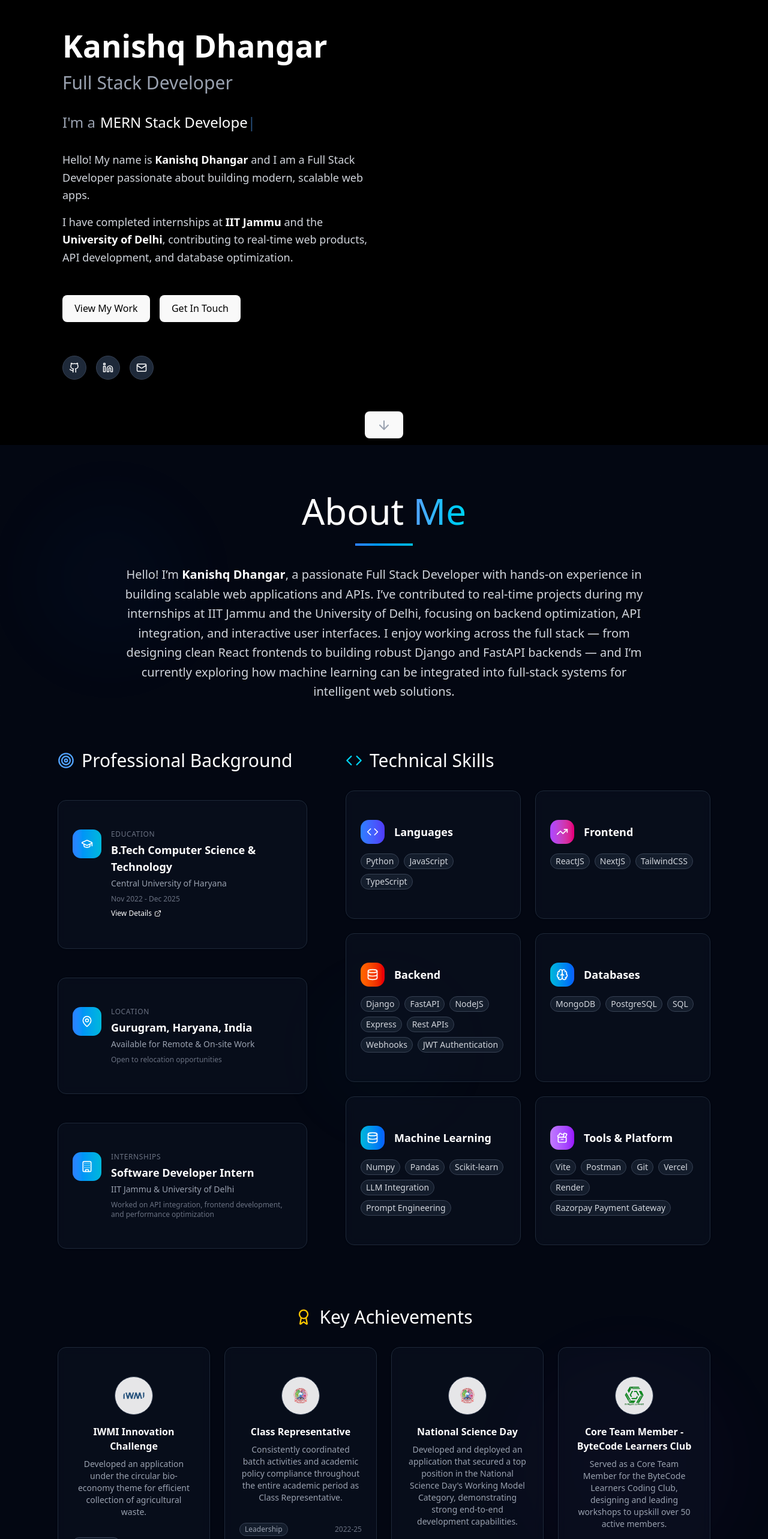
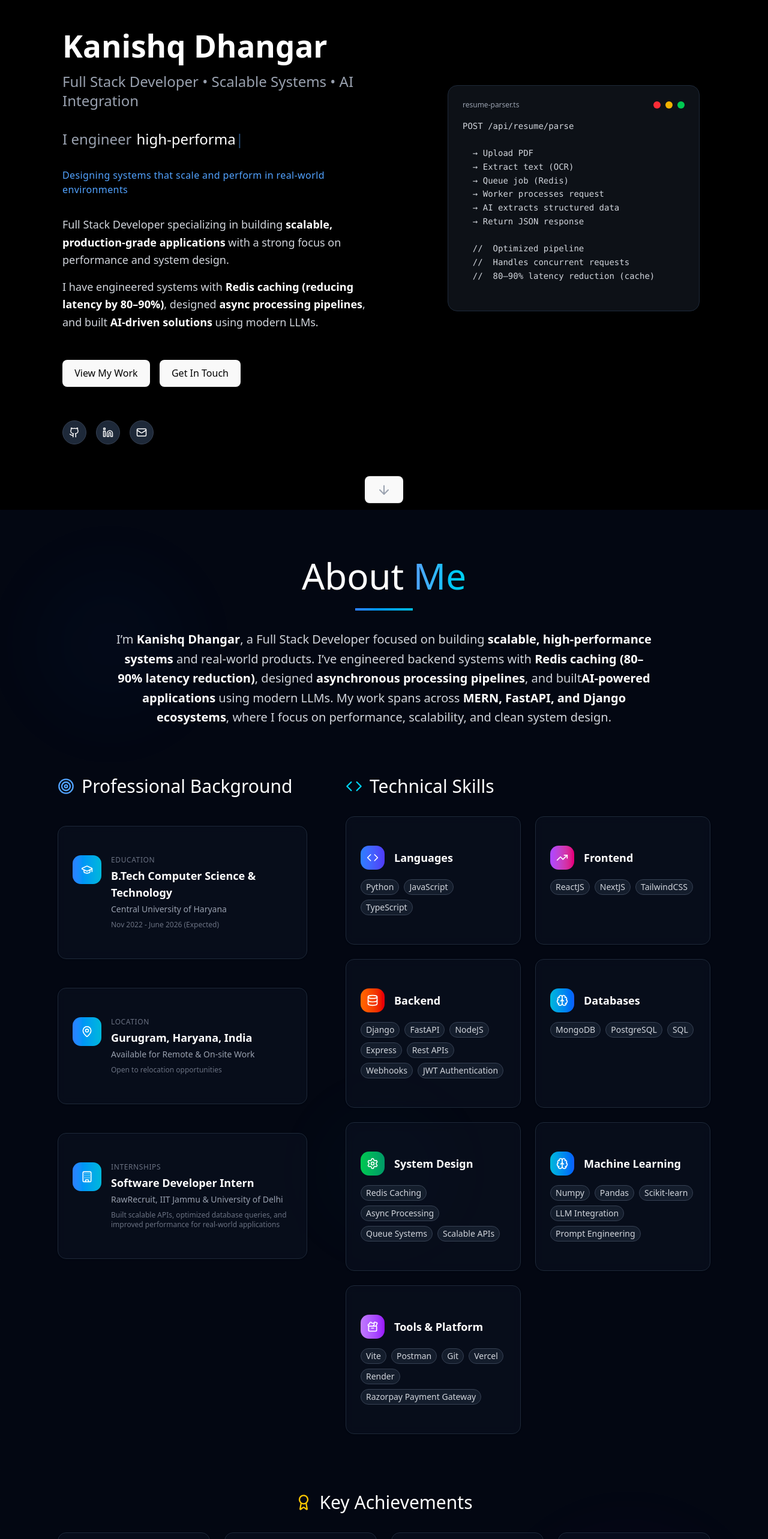
Before and after one commit to kanishqdhangar/portfolio, a React (Vite) app: page / in a window 1280 px wide. Shown: the part 80-2646 px from the top of the page at 60% size. Built offline with nearby package versions, Linux system fonts and the light colour scheme.

Commit message:
Updated content

```diff
--- a/src/components/About.tsx
+++ b/src/components/About.tsx
@@ -1,4 +1,4 @@
-import { Code, Database, Brain, TrendingUp, Award, MapPin, GraduationCap, Building, ExternalLink, Target, ToolCase } from 'lucide-react';
+import { Code, Database, Settings , Brain, TrendingUp, Award, MapPin, GraduationCap, Building, ExternalLink, Target, ToolCase } from 'lucide-react';
 import { Badge } from '@/components/ui/badge';
 import { Card, CardContent } from '@/components/ui/card';
 
@@ -30,8 +30,14 @@ const skills = [
     items: ['MongoDB', 'PostgreSQL', 'SQL']
   },
   {
+    category: 'System Design',
+    icon: Settings,
+    color: 'from-green-500 to-emerald-600',
+    items: ['Redis Caching', 'Async Processing', 'Queue Systems', 'Scalable APIs']
+  },
+  {
     category: 'Machine Learning',
-    icon: Database ,
+    icon: Brain,
     color: 'from-cyan-500 to-blue-600',
     items: ['Numpy', 'Pandas', 'Scikit-learn', 'LLM Integration', 'Prompt Engineering']
   },
@@ -63,7 +69,7 @@ const achievements = [
   {
     logo: "/cuh_logo.png",
     title: 'National Science Day',
-    description: 'Developed and deployed an application that secured a top position in the National Science Day\'s Working Model Category, demonstrating strong end-to-end development capabilities.',
+    description: 'Built and deployed a full-stack application in the National Science Day\'s Working Model Category, demonstrating strong end-to-end development capabilities.',
     year: '2024',
     category: 'Innovation',
     certificateLink: 'https://drive.google.com/file/d/1W82I-43e-wAxqbN2Yk3O7iPZIQsfDfEJ/view?usp=sharing'
@@ -84,7 +90,7 @@ const backgroundInfo = [
     label: 'Education',
     value: 'B.Tech Computer Science & Technology',
     subtitle: 'Central University of Haryana',
-    details: 'Nov 2022 - Dec 2025',
+    details: 'Nov 2022 - June 2026 (Expected)',
     link: '#'
   },
   {
@@ -99,8 +105,8 @@ const backgroundInfo = [
     icon: Building,
     label: 'Internships',
     value: 'Software Developer Intern',
-    subtitle: 'IIT Jammu & University of Delhi',
-    details: 'Worked on API integration, frontend development, and performance optimization',
+    subtitle: 'RawRecruit, IIT Jammu & University of Delhi',
+    details: 'Built scalable APIs, optimized database queries, and improved performance for real-world applications',
     link: null
   },
 
@@ -137,11 +143,15 @@ const AboutHeader = () => (
     </h2>
     <div className="w-24 h-1 bg-gradient-to-r from-blue-500 to-cyan-500 mx-auto mb-8"></div>
     <p className="text-lg sm:text-xl text-gray-300 max-w-4xl mx-auto leading-relaxed">
-      Hello! I’m <span className="font-semibold text-white">Kanishq Dhangar</span>, a passionate Full Stack Developer with hands-on experience in building
-      scalable web applications and APIs. I’ve contributed to real-time projects during my internships at IIT Jammu and the University of Delhi, focusing on
-      backend optimization, API integration, and interactive user interfaces. I enjoy working across the full stack — from designing clean React frontends to
-      building robust Django and FastAPI backends — and I’m currently exploring how machine learning can be integrated into full-stack systems for intelligent
-      web solutions.
+      I’m <span className="font-semibold text-white">Kanishq Dhangar</span>, a Full Stack Developer focused on building
+      <span className="font-semibold text-white"> scalable, high-performance systems</span> and real-world products.
+
+      I’ve engineered backend systems with <span className="font-semibold text-white">Redis caching (80–90% latency reduction)</span>,
+      designed <span className="font-semibold text-white">asynchronous processing pipelines</span>, and built
+      <span className="font-semibold text-white">AI-powered applications</span> using modern LLMs.
+
+      My work spans across <span className="font-semibold text-white">MERN, FastAPI, and Django ecosystems</span>,
+      where I focus on performance, scalability, and clean system design.
     </p>
   </div>
 );
@@ -174,7 +184,7 @@ const About = () => {
                     <p className="text-base sm:text-lg font-semibold text-white mb-1 break-words">{info.value}</p>
                     <p className="text-sm text-gray-400 mb-2">{info.subtitle}</p>
                     <p className="text-xs text-gray-500">{info.details}</p>
-                    {info.link && (
+                    {/* {info.link && (
                       <a
                         href={info.link}
                         target="_blank"
@@ -183,7 +193,7 @@ const About = () => {
                       >
                         View Details <ExternalLink size={12} className="ml-1" />
                       </a>
-                    )}
+                    )} */}
                   </div>
                 </CardContent>
               </Card>
--- a/src/components/Contact.tsx
+++ b/src/components/Contact.tsx
@@ -135,7 +135,7 @@ const Contact = () => {
                     className="border-gray-950 bg-gray-900 text-white hover:bg-gray-700"
                     asChild
                   >
-                    <a href="https://drive.google.com/file/d/1tcC5zRNTbRYPD0DwIJn3vFaA914WK1XX/view?usp=sharing" target="_blank" rel="noopener noreferrer" className="text-white">
+                    <a href="https://drive.google.com/drive/folders/19E2EzDrnKLfWJdWaV8wPFzPF7Or6bwEX?usp=drive_link" target="_blank" rel="noopener noreferrer" className="text-white">
                       View Resume
                     </a>
                   </Button>
--- a/src/components/Experience.tsx
+++ b/src/components/Experience.tsx
@@ -14,12 +14,47 @@ const Experience = () => {
   const experiences = [
     {
       title: "Software Developer Intern",
+      company: "Raw Recruit",
+      period: "January 2026 – Present",
+      location: "Remote",
+      type: "Full Stack Development",
+      description:
+        "Building production-grade web applications and scalable backend systems, focusing on performance optimization and real-world deployment.",
+      achievements: [
+        "Developed a production-ready MERN e-commerce platform with JWT authentication, Razorpay payments, order tracking, and admin dashboard.",
+        "Designed scalable backend APIs and optimized database queries for high-traffic handling.",
+        "Implemented Redis caching, reducing API response latency by 80–90%.",
+        <>
+          Delivered a real estate web platform{" "}
+          <a
+            href="https://nirvayadevbhoomi.in/"
+            target="_blank"
+            rel="noopener noreferrer"
+            className="text-blue-400 hover:text-blue-300 underline inline-flex items-center gap-1"
+          >
+            Nirvaya Devbhoomi
+          </a>{" "}
+          with modern UI and scalable architecture using TypeScript.
+        </>
+      ],
+      technologies: [
+        "MongoDB",
+        "Express",
+        "React",
+        "Node.js",
+        "TypeScript",
+        "Redis",
+        "Razorpay"
+      ],
+    },
+    {
+      title: "Software Developer Intern",
       company: "Indian Institute of Technology (IIT), Jammu",
       period: "July 2024 – August 2024",
-      location: "Jammu, India",
+      location: "MNIT, Jaipur",
       type: "Software Development",
       description:
-        "Developed a web application ‘InternHub’ designed for hiring interns, managing internships, and tracking applications.",
+        "Built an internship management platform enabling hiring workflows, application tracking, and recruiter-student interaction.",
       achievements: [
         "Developed core features for an intern hiring portal InternHub using React and Django.",
         "Integrated RESTful APIs and optimized database queries using PostgreSQL. ",
@@ -39,7 +74,7 @@ const Experience = () => {
       location: "Delhi, India",
       type: "Software Development",
       description:
-        "Developed a web application ‘BioSoft Lookup’ which assists researchers in finding softwares for their needs under the guidance of Dr.  Asani Bhaduri using React, Django and PostgreSQL.",
+        "Engineered a research software discovery platform enabling efficient search and filtering for academic use cases.",
       achievements: [
         "Built a scalable React frontend and integrated Django REST APIs for seamless backend communication.",
         "Designed optimized PostgeSQL models and implemented advanced search & filtering for faster data retrieval.",
--- a/src/components/Hero.tsx
+++ b/src/components/Hero.tsx
@@ -3,7 +3,11 @@ import { ArrowDown, Github, Linkedin, Mail } from 'lucide-react';
 
 const Hero = () => {
   const [displayText, setDisplayText] = useState('');
-  const roles = ['Full Stack Developer', 'MERN Stack Developer', 'Software Engineer', 'Frontend Developer', 'Python Developer'];
+  const roles = ["scalable backend systems",
+                  "high-performance web applications",
+                  "real-time systems with Socket.IO",
+                  "AI-powered products using LLMs"
+                ];
   const [currentRoleIndex, setCurrentRoleIndex] = useState(0);
   const [isTyping, setIsTyping] = useState(true);
 
@@ -59,36 +63,39 @@ const Hero = () => {
           <div className="grid grid-cols-1 lg:grid-cols-2 gap-8 lg:gap-12 items-center">
 
             {/* Left Content */}
-            <div className="space-y-6 lg:space-y-8 order-2 lg:order-1 ml-6 sm:ml-10 lg:ml-18 mt-24 sm:mt-26 lg:mt-32">
+            <div className="space-y-6 lg:space-y-8 order-1 lg:order-1 ml-6 sm:ml-10 lg:ml-18 mt-24 sm:mt-26 lg:mt-32">
 
               {/* Name + Title */}
               <div className="space-y-2 lg:space-y-4">
                 <h1 className="text-3xl sm:text-4xl lg:text-5xl xl:text-6xl font-bold leading-tight">
                   <span className="text-white">Kanishq Dhangar</span>
                 </h1>
-                <h2 className="text-xl sm:text-2xl lg:text-3xl text-gray-400 font-light">
-                  Full Stack Developer
-                </h2>
+                <h3 className="text-xl sm:text-xl lg:text-2xl text-gray-400 font-light">
+                  Full Stack Developer • Scalable Systems • AI Integration
+                </h3>
               </div>
 
               {/* Animated Role */}
-              <div className="text-lg sm:text-xl lg:text-2xl h-8 flex items-center">
-                <span className="text-gray-400">I'm a </span>
+              <div className="text-lg sm:text-xl lg:text-2xl h-8 w-2xl flex items-center">
+                <span className="text-gray-400">I engineer </span>
                 <span className="text-white ml-2 font-medium">
                   {displayText}
                   <span className="animate-pulse text-blue-400">|</span>
                 </span>
               </div>
 
+              <p className="text-sm sm:text-base text-blue-400 font-medium tracking-wide">
+                Designing systems that scale and perform in real-world environments
+              </p>
+
               {/* Description */}
               <div className="space-y-4 max-w-xl">
                 <p className="text-base sm:text-lg text-gray-300 leading-relaxed">
-                  Hello! My name is <span className="font-semibold text-white">Kanishq Dhangar</span> and I am a Full Stack Developer passionate about building modern, scalable web apps.
+                  Full Stack Developer specializing in building <span className="font-semibold text-white">scalable, production-grade applications</span> with a strong focus on performance and system design.
                 </p>
 
                 <p className="text-base sm:text-lg text-gray-300 leading-relaxed">
-                  I have completed internships at <span className="font-semibold text-white">IIT Jammu</span> and the <span className="font-semibold text-white">University of Delhi</span>,
-                  contributing to real-time web products, API development, and database optimization.
+                  I have engineered systems with <span className="font-semibold text-white">Redis caching (reducing latency by 80–90%)</span>, designed <span className="font-semibold text-white">async processing pipelines</span>, and built <span className="font-semibold text-white">AI-driven solutions</span> using modern LLMs.
                 </p>
               </div>
 
@@ -125,6 +132,38 @@ const Hero = () => {
               </div>
             </div>
 
+            {/* RIGHT SIDE - CODE SNIPPET CARD */}
+            <div className="hidden order-2 lg:flex items-center justify-center">
+              <div className="bg-[#0d1117] border border-gray-800 rounded-2xl p-6 w-[420px] shadow-2xl hover:scale-[1.02] transition-all duration-300">
+
+                {/* Header */}
+                <div className="flex items-center justify-between mb-4">
+                  <span className="text-xs text-gray-400">resume-parser.ts</span>
+                  <div className="flex space-x-2">
+                    <div className="w-3 h-3 bg-red-500 rounded-full"></div>
+                    <div className="w-3 h-3 bg-yellow-500 rounded-full"></div>
+                    <div className="w-3 h-3 bg-green-500 rounded-full"></div>
+                  </div>
+                </div>
+
+                {/* Code */}
+                <pre className="text-sm text-gray-300 font-mono leading-relaxed">
+  {`POST /api/resume/parse
+
+  → Upload PDF
+  → Extract text (OCR)
+  → Queue job (Redis)
+  → Worker processes request
+  → AI extracts structured data
+  → Return JSON response
+
+  //  Optimized pipeline
+  //  Handles concurrent requests
+  //  80–90% latency reduction (cache)
+  `}
+                </pre>
+              </div>
+            </div>
 
           </div>
 
--- a/src/components/Projects.tsx
+++ b/src/components/Projects.tsx
@@ -6,8 +6,8 @@ const projects = [
   {
     title: "Resume Parser Microservice",
     description:
-      "An AI-powered microservice that extracts structured data from PDF resumes with OCR support and Dockerized deployment.",
-    tech: "FastAPI, Tesseract OCR, Gemini, PyMuPDF, pdfplumber",
+  "Designed an AI-powered resume parsing microservice with a multi-stage pipeline (OCR → text extraction → LLM processing) using FastAPI and Gemini. Implemented asynchronous job processing with Redis queues and worker processes to handle concurrent requests, ensuring fault-tolerant execution and high scalability.",
+    tech: ["FastAPI", "Redis", "Tesseract OCR", "Gemini", "PyMuPDF", "pdfplumber"],
     image: "/resume-parser.webp",
     github: "https://github.com/kanishqdhangar/resume-parser",
     live: "https://resume-parser-sgtj.onrender.com/docs",
@@ -15,16 +15,17 @@ const projects = [
   {
     title: "Internship Portal",
     description:
-      "A production-ready internship management platform with secure authentication, role-based access control, and automated email notifications.",
-    tech: "React.js, Django, PostgreSQL, JWT Authentication",
+    "Built a full-stack internship management platform with JWT authentication, role-based access control, and automated email workflows, enabling seamless interaction between recruiters and students.",
+    tech: ["React.js", "Django", "PostgreSQL", "JWT Authentication"],
     image: "/internship-portal.png",
     github: "https://github.com/kanishqdhangar/internship-portal",
     live: "https://internship-portal-woad.vercel.app/",
   },
   {
     title: "VoteFlow",
-    description: "Built a real-time polling platform using MERN, TypeScript, and Socket.IO, enabling live vote updates, race-condition-safe voting at the database level, and teacher-controlled poll lifecycles. Deployed via Vercel and Render.",
-    tech: "MERN, TypeScript, Tailwind CSS, Socket.IO",
+    description:
+    "Engineered a real-time polling system using MERN and Socket.IO, enabling live vote synchronization with race-condition-safe updates at the database level. Designed controlled poll lifecycles and ensured data consistency under concurrent voting scenarios.",
+    tech: ["MERN", "TypeScript", "Tailwind CSS", "Socket.IO"],
     image: "/VoteFlow.png",
     github: "https://github.com/kanishqdhangar/VoteFlow",
     live: "https://polling-system-indol.vercel.app/",
@@ -32,8 +33,8 @@ const projects = [
   {
     title: "Get Hired",
     description:
-      "An AI-driven recruitment engine built with Next.js and FastAPI that matches students to internships in real-time. It transforms static profiles into dynamic career opportunities through precise, skill-based AI recommendations.",
-    tech: "Next.js, TypeScript, Tailwind CSS, FastAPI, PostgreSQL, JWT",
+  "Developed an AI-driven recruitment engine using Next.js and FastAPI, enabling skill-based candidate matching and dynamic job recommendations with scalable backend APIs.",
+    tech: ["Next.js", "TypeScript", "Tailwind CSS", "FastAPI", "PostgreSQL", "JWT"],
     image: "/GetHired.png",
     github: "https://github.com/kanishqdhangar/GetHired",
     live: "",
@@ -42,73 +43,73 @@ const projects = [
     title: "Blog Website",
     description:
       "Built a MERN blogging platform with TypeScript, implementing features like JWT auth, social interactions(likes, comments, bookmarks), and a custom built navigation system. Deployed via Vercel and Render",
-    tech: "MERN, TypeScript, Tailwind CSS, JWT Authentication,",
+    tech: ["MERN", "TypeScript", "Tailwind CSS", "JWT Authentication"],
     image: "/Blog.png",
     github: "https://github.com/kanishqdhangar/Blog-editor",
     live: "https://blog-editor-phi.vercel.app/",
   },
-  {
-    title: "Stock Tracker",
-    description:
-      "A full-stack app where users can view, add and favourite their favourite stocks/assets with a clean responsive UI.",
-    tech: "Next.js, TypeScript, Tailwind CSS, FastAPI, NeonDB",
-    image: "/StockTracker.png",
-    github: "https://github.com/kanishqdhangar/StockTracker",
-    live: "https://stock-crud.vercel.app/",
-  },
+  // {
+  //   title: "Stock Tracker",
+  //   description:
+  //     "A full-stack app where users can view, add and favourite their favourite stocks/assets with a clean responsive UI.",
+  //   tech: ["Next.js", "TypeScript", "Tailwind CSS", "FastAPI", "NeonDB"],
+  //   image: "/StockTracker.png",
+  //   github: "https://github.com/kanishqdhangar/StockTracker",
+  //   live: "https://stock-crud.vercel.app/",
+  // },
   {
     title: "Task Manager",
     description:
       "A full-stack Task Manager app for creating, updating, and deleting tasks with a clean, responsive UI.",
-    tech: "Next.js, TypeScript, TailwindCSS, Node.js, MongoDB",
+    tech: ["Next.js", "TypeScript", "TailwindCSS", "Node.js", "MongoDB"],
     image: "/TaskManager.png",
     github: "https://github.com/kanishqdhangar/task_manager-backend",
     live: "https://task-manager-beige-three.vercel.app/",
   },
-  {
-    title: "SoftSell",
-    description:
-      "A responsive, single-page marketing website for a fictional software resale startup.",
-    tech: "Next.js, TypeScript, TailwindCSS",
-    image: "/SoftSell.png",
-    github: "https://github.com/kanishqdhangar/softsell",
-    live: "https://softsell-alpha-amber.vercel.app/",
-  },
-  {
-    title: "GreenMinds",
-    description: "A frontend UI design of an award-winning hackathon idea.",
-    tech: "React.js",
-    image: "/greenminds.png",
-    github: "https://github.com/kanishqdhangar/greenminds",
-    live: "https://greenminds-vrzc.vercel.app/",
-  },
-  {
-    title: "News App",
-    description:
-      "A dynamic site fetching news via a public Inshorts API and displaying based on user-selected categories.",
-    tech: "React.js",
-    image: "/news.png",
-    github: "https://github.com/kanishqdhangar/News-App",
-    live: "https://news-app-drab-six.vercel.app/",
-  },
-  {
-    title: "Alumni Connect",
-    description:
-      "A full-stack project for connecting alumni with current students. Includes news and mentorship features.",
-    tech: "React.js",
-    image: "/alumni_connect.png",
-    github: "https://github.com/kanishqdhangar/alumni_connect",
-    live: "https://alumni-connect-app.vercel.app/",
-  },
-  {
-    title: "Doctor Listing",
-    description:
-      "This app filters doctors by category, fees, and other fields.",
-    tech: "Next.js, TypeScript, TailwindCSS, MongoDB",
-    image: "/doctors-listing.png",
-    github: "https://github.com/kanishqdhangar/Doctor_listing_frontend",
-    live: "",
-  },
+  // {
+  //   title: "SoftSell",
+  //   description:
+  //     "A responsive, single-page marketing website for a fictional software resale startup.",
+  //   tech: ["Next.js", "TypeScript", "TailwindCSS"],
+  //   image: "/SoftSell.png",
+  //   github: "https://github.com/kanishqdhangar/softsell",
+  //   live: "https://softsell-alpha-amber.vercel.app/",
+  // },
+  // {
+  //   title: "GreenMinds",
+  //   description: "A frontend UI design of an award-winning hackathon idea.",
+  //   tech: ["React.js"],
+  //   image: "/greenminds.png",
+  //   github: "https://github.com/kanishqdhangar/greenminds",
+  //   live: "https://greenminds-vrzc.vercel.app/",
+  // },
+  // {
+  //   title: "News App",
+  //   description:
+  //     "A dynamic site fetching news via a public Inshorts API and displaying based on user-selected categories.",
+  //   tech: ["React.js"],
+  //   image: "/news.png",
+  //   github: "https://github.com/kanishqdhangar/News-App",
+  //   live: "https://news-app-drab-six.vercel.app/",
+  // },
+  // {
+  //   title: "Alumni Connect",
+  //   description:
+  //     "A full-stack project for connecting alumni with current students. Includes news and mentorship features.",
+  //   tech: ["React.js"],
+  //   image: "/alumni_connect.png",
+  //   github: "https://github.com/kanishqdhangar/alumni_connect",
+  //   live: "https://alumni-connect-app.vercel.app/",
+  // },
+  // {
+  //   title: "Doctor Listing",
+  //   description:
+  //     "This app filters doctors by category, fees, and other fields.",
+  //   tech: ["Next.js", "TypeScript", "TailwindCSS", "MongoDB"],
+  //   image: "/doctors-listing.png",
+  //   github: "https://github.com/kanishqdhangar/Doctor_listing_frontend",
+  //   live: "",
+  // },
 ];
 
 export default function Projects() {
@@ -120,12 +121,17 @@ export default function Projects() {
         {projects.map((project, index) => (
           <motion.div
             key={index}
-            className="bg-gray-900 rounded-2xl shadow-lg overflow-hidden border border-gray-800 hover:border-gray-700 hover:shadow-xl transition-all"
+            className={`bg-gray-900 rounded-2xl shadow-lg overflow-hidden border hover:border-gray-700 hover:shadow-xl transition-all
+                        ${index === 0
+                          ? "border-cyan-300 shadow-[0_0_35px_rgba(34,211,238,0.35)]"
+                          : "border-gray-800"}
+                      `}
             initial={{ opacity: 0, y: 40 }}
             whileInView={{ opacity: 1, y: 0 }}
             transition={{ duration: 0.6, delay: index * 0.05 }}
             viewport={{ once: true }}
           >
+
             <div className="overflow-hidden">
               <img
                 src={project.image}
@@ -134,11 +140,15 @@ export default function Projects() {
               />
             </div>
 
-            <div className="p-6 flex flex-col justify-between h-[250px]">
+            <div className="p-6 flex flex-col justify-between h-[320px]">
               <div>
                 <h3 className="text-xl font-semibold mb-2">{project.title}</h3>
                 <p className="text-sm text-gray-400 mb-3">{project.description}</p>
-                <Badge className="bg-gray-800 text-gray-300 text-xs">{project.tech}</Badge>
+                {project.tech.map((t, i) => (
+                  <Badge key={i} className="bg-gray-800 text-gray-300 text-xs">
+                    {t}
+                  </Badge>
+                ))}
               </div>
 
               <div className="flex justify-center gap-4 mt-4">
```
